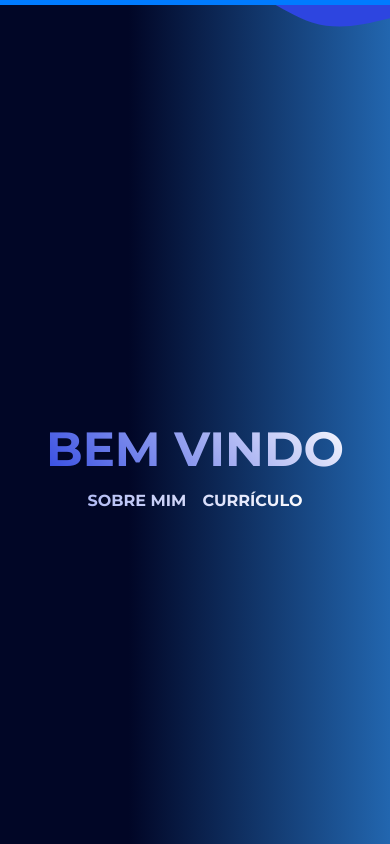
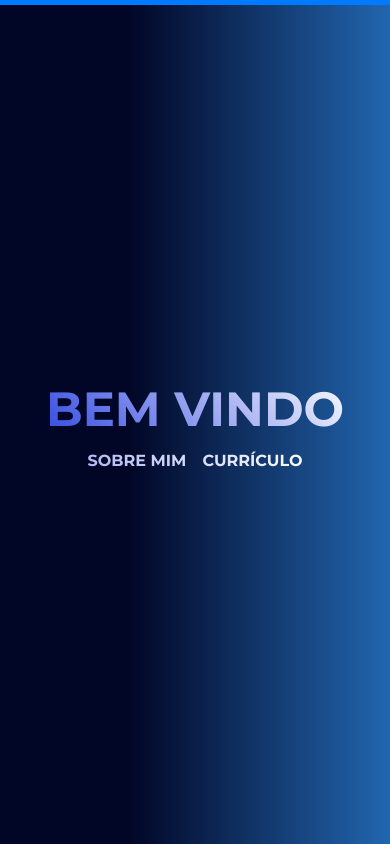
Before and after one commit to LuisFelipeMod/portfolio-antigo, a Next.js app: page / in a window 390 px wide. Shown: the top 844 px of the page. Built offline with nearby package versions, Linux system fonts and the light colour scheme.

Commit message:
feat: remove svg on mobile

```diff
--- a/components/coming.module.css
+++ b/components/coming.module.css
@@ -124,7 +124,7 @@
     }
     .welcomeTitle{
         position: revert;
-        margin-top: 5rem;
+        margin-top: 0;
     }
     .nav{
         position: revert;
@@ -136,6 +136,11 @@
         height: 100vh;
     }
     .bgWave{
-        margin-top: 5vh;
+        display: none;
     }
 }
+@media(min-width: 992px){
+    .bgWaveMobile{
+        display: none;
+    }
+}
--- a/components/layout.js
+++ b/components/layout.js
@@ -37,9 +37,11 @@ export default function Layout({children, home}){
                    repeat: Infinity,
                    repeatType : "reverse"
                 }}
+
              xmlns="http://www.w3.org/2000/svg"
              viewBox="0 0 1440 320">
-             <path fill="#2d45e0" fill-opacity="1" d="M0,128L48,112C96,96,192,64,288,85.3C384,107,480,181,576,181.3C672,181,768,107,864,117.3C960,128,1056,224,1152,266.7C1248,309,1344,299,1392,293.3L1440,288L1440,320L1392,320C1344,320,1248,320,1152,320C1056,320,960,320,864,320C768,320,672,320,576,320C480,320,384,320,288,320C192,320,96,320,48,320L0,320Z"></path></motion.svg>
+             <path fill="#2d45e0" fill-opacity="1" d="M0,128L48,112C96,96,192,64,288,85.3C384,107,480,181,576,181.3C672,181,768,107,864,117.3C960,128,1056,224,1152,266.7C1248,309,1344,299,1392,293.3L1440,288L1440,320L1392,320C1344,320,1248,320,1152,320C1056,320,960,320,864,320C768,320,672,320,576,320C480,320,384,320,288,320C192,320,96,320,48,320L0,320Z"></path>
+             </motion.svg>
             <Cursor/>
             <Head>
                 <title>{siteTitle}</title>
```
Lines whose indentation alone changed are shown as unchanged.
